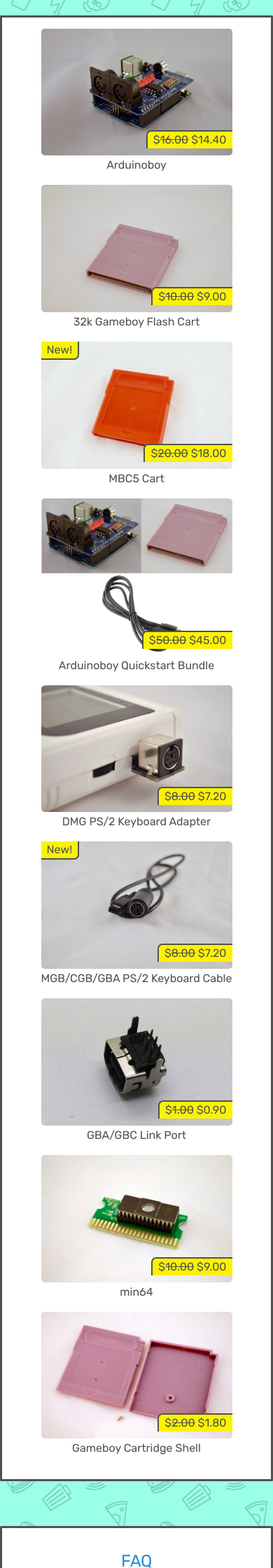
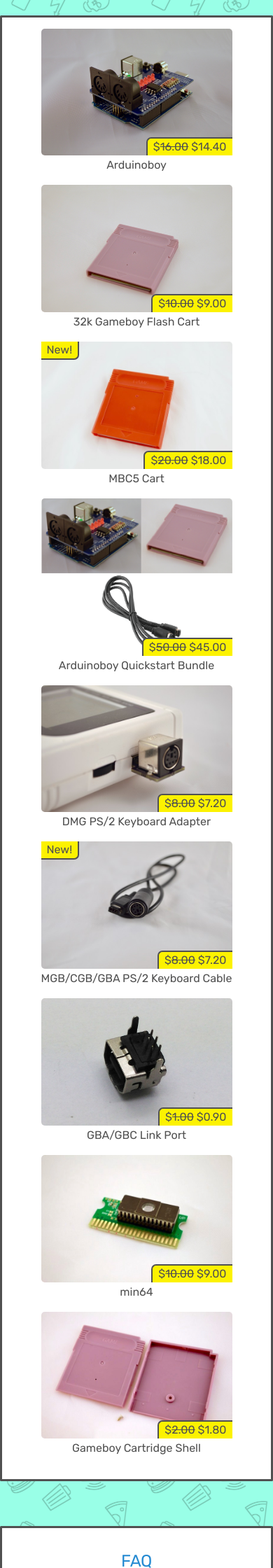
Before and after one commit to catskull/catskullelectronics.com, a Jekyll site: the page built from index.md, in a window 390 px wide. Shown: the part 368-2608 px from the top of the page at 70% size. Built offline with Jekyll 4.4.1, drawn with Linux system fonts in a browser that asks for light colours.

Commit message:
FIx spacing on price for mobile

```diff
--- a/public/css/styles.css
+++ b/public/css/styles.css
@@ -172,7 +172,7 @@
 .tile .price {
     position: absolute;
     right: 7.5px;
-    bottom: 52px;
+    bottom: 42px;
     text-align: left;
     background-color: #FCF200;
     border-radius: 7px 0 0 0;
@@ -299,4 +299,8 @@
     font-size: 3rem;
   }
 
+  .tile .price {
+    bottom: 52px;
 }
+
+}
```
